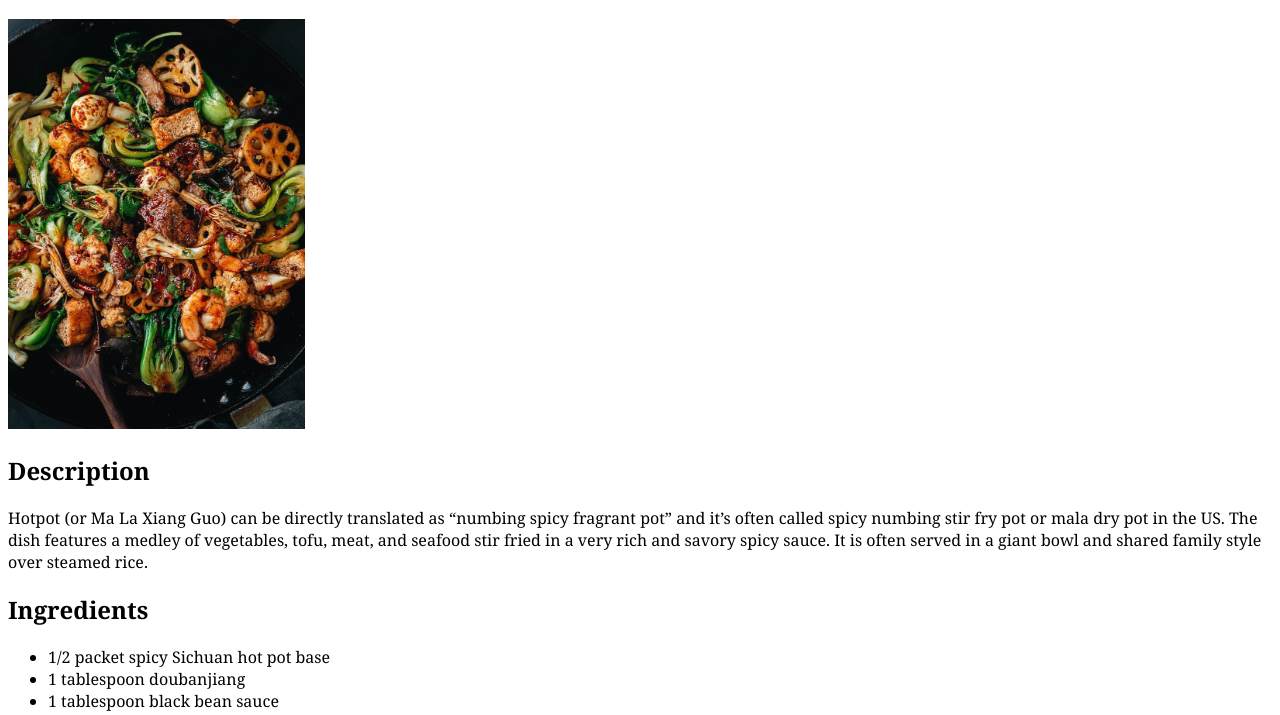
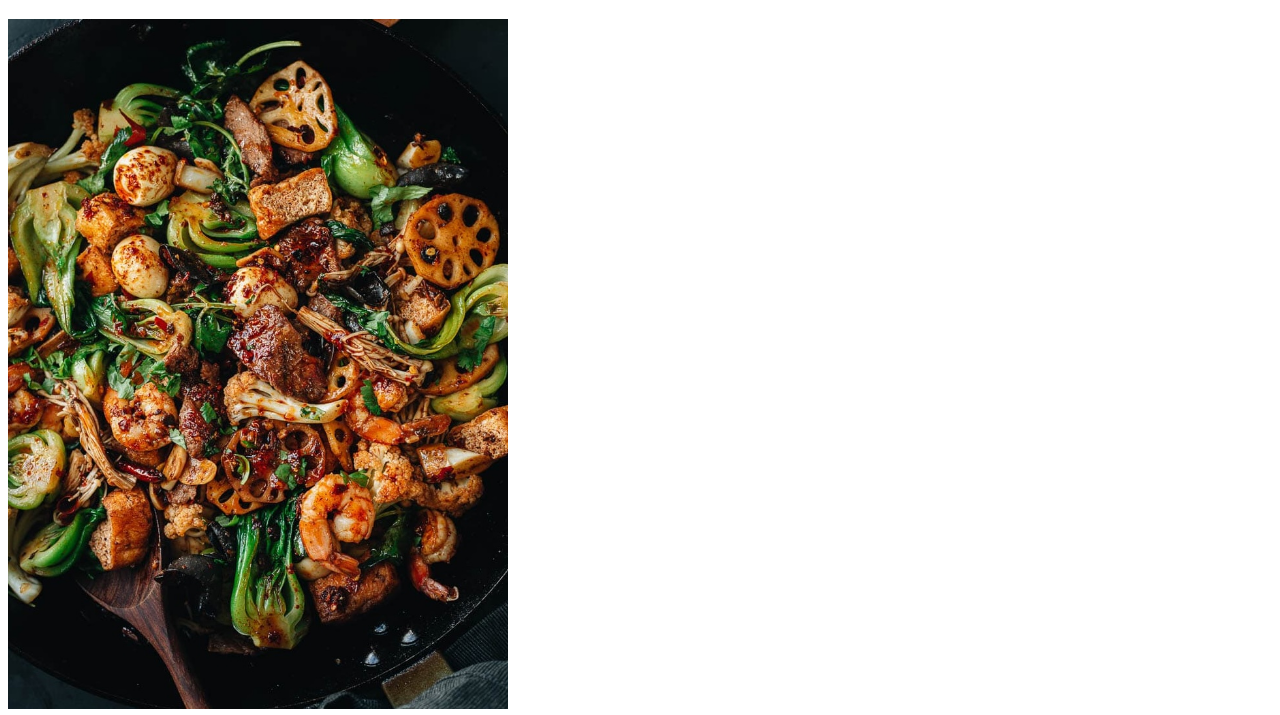
Before and after one commit to moitrorgo/odin-recipes, a plain HTML site: page recipes/hotpot.html in a window 1280 px wide. Shown: the part 67-782 px from the top of the page. Drawn offline with Linux system fonts and the light colour scheme.

Commit message:
Change image dimensions for recipes

```diff
--- a/css/style.css
+++ b/css/style.css
@@ -1,3 +1,8 @@
 * {
   font-family: "Georgia", "Times New Roman", serif;
 }
+
+.images {
+  height: auto;
+  width: 500px;
+}
--- a/recipes/hotpot.html
+++ b/recipes/hotpot.html
@@ -9,7 +9,7 @@
 
   <body>
     <h1>Hotpot</h1>
-    <img src="../img/hotpot.jpg" alt="Sichuan Mala Dry Pot" height="410" weight="410">
+    <img src="../img/hotpot.jpg" alt="Sichuan Mala Dry Pot" class="images">
 
     <h2>Description</h2>
     <p>
```
Also changed, not shown: recipes/adobo.html (+1 -1 lines), recipes/bulgogi.html (+1 -1 lines).
